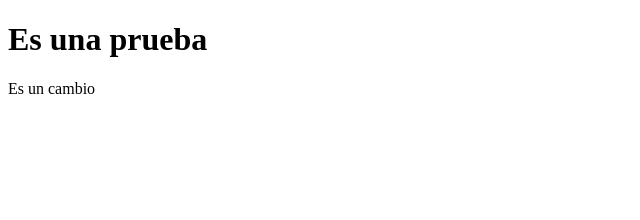
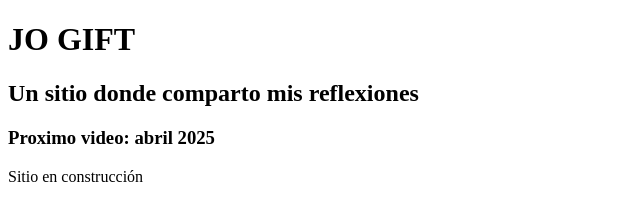
Before and after one commit to JLuceroVasquez/DEP23_JimmyLucero_v2, a plain HTML site: page index.html in a window 1280 px wide. Shown: the whole page, without its empty margins (0-640 px from the left). Drawn offline with Linux system fonts and the light colour scheme.

Commit message:
Cambios en index.html

```diff
--- a/index.html
+++ b/index.html
@@ -1,7 +1,9 @@
 <!DOCTYPE html>
 <html>
 	<body>
-		<h1> Es una prueba </h1>
-		<p>Es un cambio</p>
+		<h1>JO GIFT</h1>
+		<h2>Un sitio donde comparto mis reflexiones</h2>
+		<h3>Proximo video: abril 2025</h3>
+		<p>Sitio en construcción</p>
 	</body>
 </html>
```
